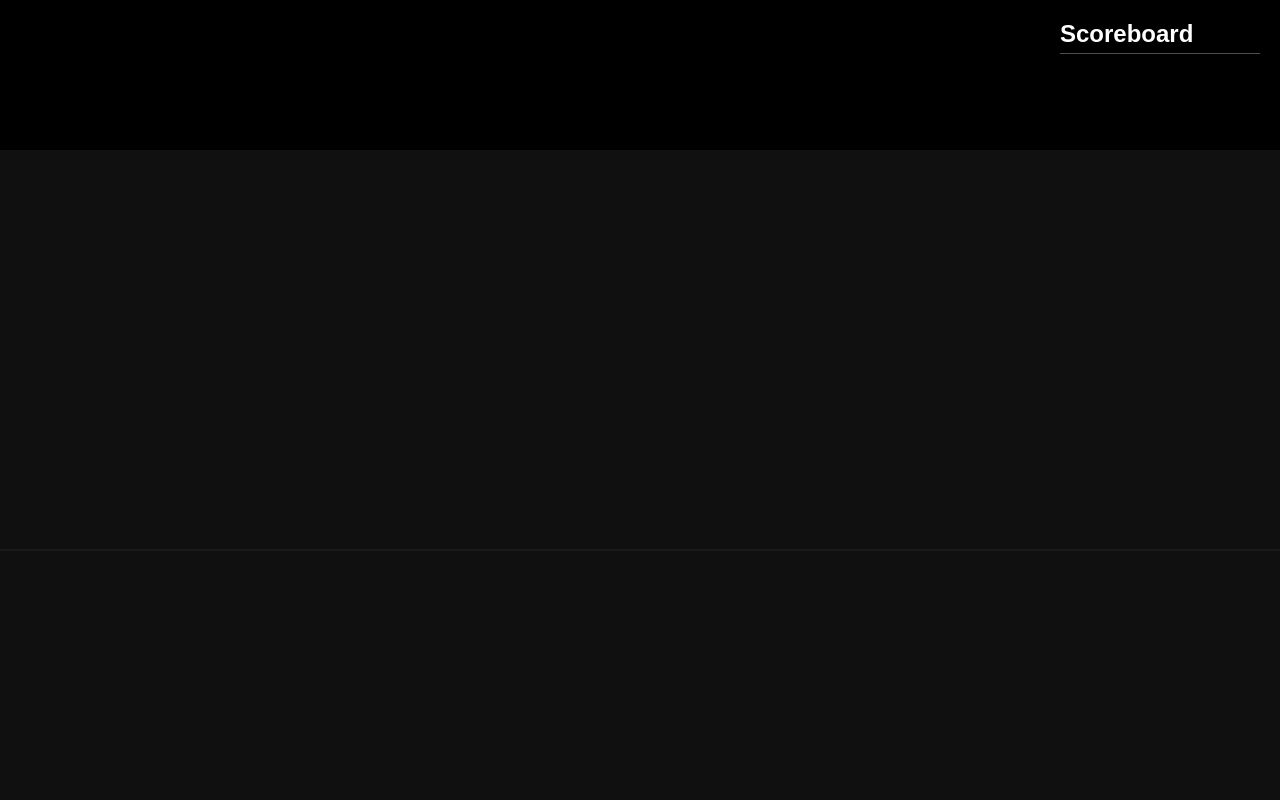
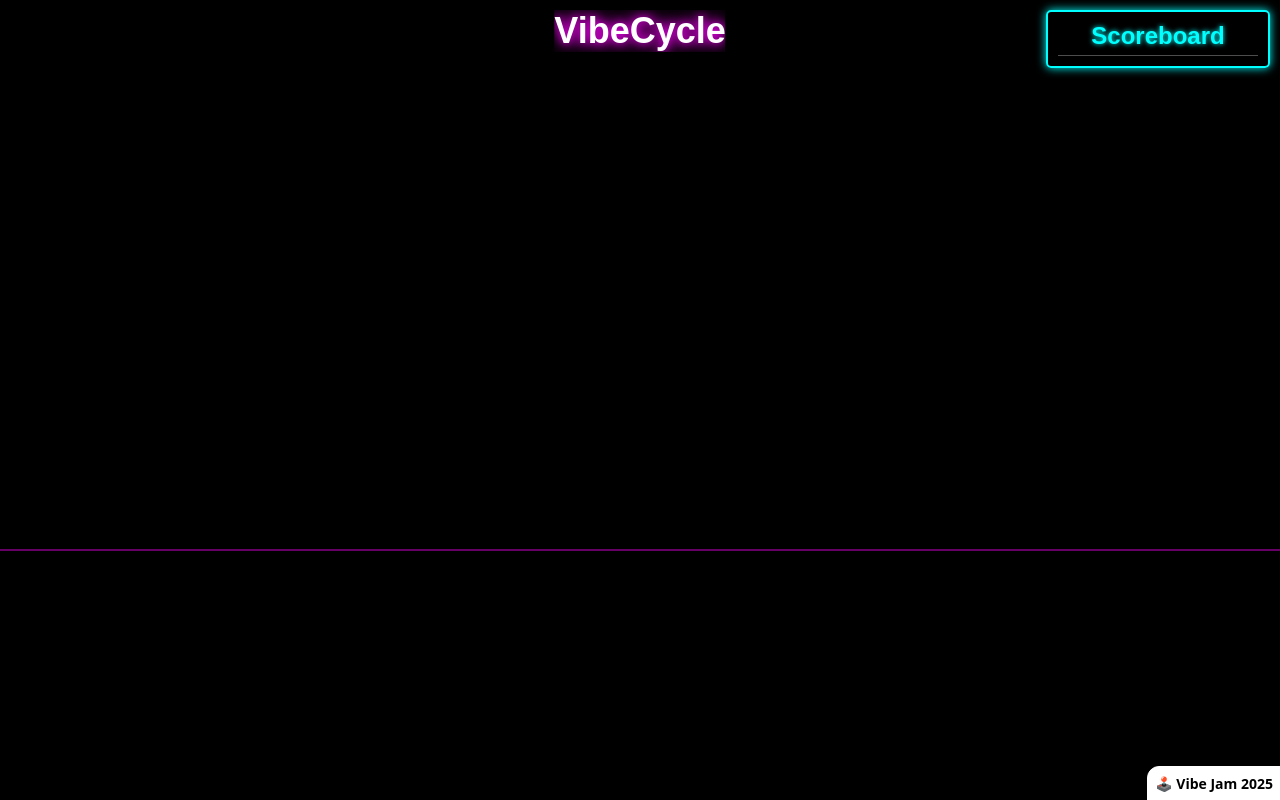
Before and after one commit to Antoniofqn/vibecycle, a website: page public/index.html in a window 1280 px wide. Drawn offline with nearby package versions, Linux system fonts and the light colour scheme; no server answers; animation ran at ten frames a second.

Commit message:
vaporwave aesthetics

```diff
--- a/public/index.html
+++ b/public/index.html
@@ -2,7 +2,7 @@
 <html lang="en">
 <head>
     <meta charset="UTF-8">
-    <title>Multiplayer Motorcycle Game</title>
+    <title>VibeCycle</title>
     <link rel="stylesheet" href="style.css">
     <script type="importmap">
       {
@@ -20,5 +20,6 @@
     <script src="https://cdnjs.cloudflare.com/ajax/libs/three.js/r165/three.min.js"></script>
     <script src="https://cdn.socket.io/4.7.5/socket.io.min.js"></script>
     <script type="module" src="script.js"></script>
+    <a target="_blank" href="https://jam.pieter.com" style="font-family: 'system-ui', sans-serif; position: fixed; bottom: -1px; right: -1px; padding: 7px; font-size: 14px; font-weight: bold; background: #fff; color: #000; text-decoration: none; z-index: 10; border-top-left-radius: 12px; z-index: 10000; border: 1px solid #fff;">🕹️ Vibe Jam 2025</a>
 </body>
 </html>
--- a/public/script.js
+++ b/public/script.js
@@ -851,6 +851,73 @@ function updateScore(data) {
   updateScoreBoard(scores);
 }
 
+// -------------------- Vaporwave Scene -------------------- //
+function applySimpleVaporwaveStyle() {
+
+
+  // 1. Change scene background color to a gradient by using a full-page div
+  const backgroundDiv = document.createElement('div');
+  backgroundDiv.style.position = 'fixed';
+  backgroundDiv.style.top = '0';
+  backgroundDiv.style.left = '0';
+  backgroundDiv.style.width = '100%';
+  backgroundDiv.style.height = '100%';
+  backgroundDiv.style.background = 'linear-gradient(to bottom, #4a0094 0%, #ff0084 70%, #ff9c00 100%)';
+  backgroundDiv.style.zIndex = '-100';
+  document.body.appendChild(backgroundDiv);
+
+  // 2. Set scene.background to black so the gradient shows through
+  scene.background = new THREE.Color(0x000000);
+
+  // 3. Change grid colors to neon
+  if (gridHelper) {
+    scene.remove(gridHelper);
+  }
+
+  // Create new grid with neon colors
+  const newGridHelper = new THREE.GridHelper(GRID_SIZE, GRID_SIZE, 0x00ffff, 0xCC00CC);
+  scene.add(newGridHelper);
+
+  // 4. Add title at the top
+  const titleDiv = document.createElement('div');
+  titleDiv.textContent = 'VibeCycle';
+  titleDiv.style.position = 'absolute';
+  titleDiv.style.top = '10px';
+  titleDiv.style.left = '50%';
+  titleDiv.style.transform = 'translateX(-50%)';
+  titleDiv.style.color = '#ffffff';
+  titleDiv.style.fontSize = '36px';
+  titleDiv.style.fontWeight = 'bold';
+  titleDiv.style.fontFamily = 'Arial, sans-serif';
+  titleDiv.style.textShadow = '0 0 10px #ff00ff, 0 0 20px #ff00ff';
+  titleDiv.style.zIndex = '100';
+  document.body.appendChild(titleDiv);
+
+  // 5. Style the scoreboard
+  const scoreboard = document.getElementById('scoreboard');
+  if (scoreboard) {
+    scoreboard.style.background = 'rgba(0, 0, 0, 0.7)';
+    scoreboard.style.border = '2px solid #00ffff';
+    scoreboard.style.boxShadow = '0 0 10px #00ffff';
+
+    // Find the scoreboard title and style it
+    const scoreboardTitle = scoreboard.querySelector('h2');
+    if (scoreboardTitle) {
+      scoreboardTitle.style.color = '#00ffff';
+      scoreboardTitle.style.textShadow = '0 0 5px #00ffff';
+      scoreboardTitle.style.textAlign = 'center';
+    }
+  }
+
+  // 6. Add improved lighting for neon effect
+  const ambientLight = new THREE.AmbientLight(0x9966ff, 0.7);
+  scene.add(ambientLight);
+
+  const directionalLight = new THREE.DirectionalLight(0xff00ff, 0.8);
+  directionalLight.position.set(10, 20, 5);
+  scene.add(directionalLight);
+}
+
 // -------------------- Initialize Game -------------------- //
 function initGame() {
   setupControls();
@@ -858,6 +925,7 @@ function initGame() {
   createScoreboardUI();
   setupMobileUI();
   animate();
+  applySimpleVaporwaveStyle();
 }
 
 // Start the game
```
